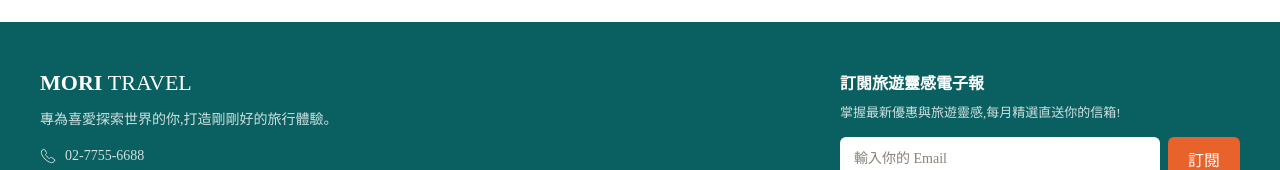
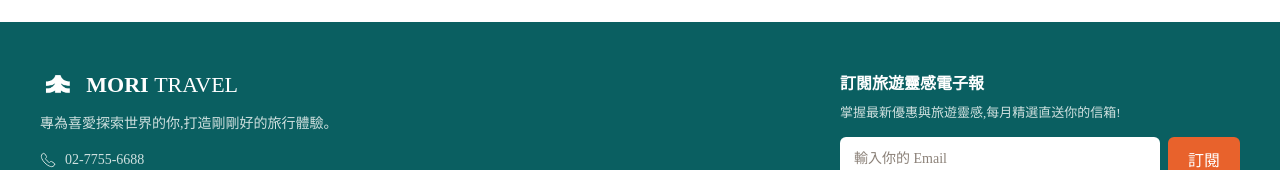
Before and after one commit to johnwei0201/mori-travel, a Vue app: page / in a window 1280 px wide. Shown: the part 1864-2034 px from the top of the page. Built offline with nearby package versions, Linux system fonts and the light colour scheme.

Commit message:
Add the tree mark to the footer wordmark
The mark's teal matches the footer background exactly, so it is filtered
to white rather than shipping a second image file.

```diff
--- a/src/components/layout/Footer.vue
+++ b/src/components/layout/Footer.vue
@@ -1,5 +1,6 @@
 <script setup>
 import AppIcon from '../ui/AppIcon.vue'
+import logoMark from '../../assets/icons/mori_logo.png'
 
 const contacts = [
   { id: 1, icon: 'phone', text: '02-7755-6688' },
@@ -19,7 +20,10 @@ const socials = [
   <footer class="footer">
     <div class="top">
       <div class="brand">
-        <h2 class="logo">MORI <span>TRAVEL</span></h2>
+        <h2 class="logo">
+          <img :src="logoMark" alt="" class="logo-mark" />
+          <span class="logo-name">MORI <span class="logo-travel">TRAVEL</span></span>
+        </h2>
         <p class="desc">專為喜愛探索世界的你,打造剛剛好的旅行體驗。</p>
 
         <div class="contacts">
@@ -72,11 +76,24 @@ const socials = [
 }
 
 .logo {
+  display: flex;
+  align-items: center;
+  gap: 10px;
   font-size: 22px;
   font-weight: 700;
   margin-bottom: 12px;
 }
-.logo span {
+/* logo 本身是深綠,和頁尾底色相同,用濾鏡轉成白色:
+   brightness(0) 先把不透明的像素壓成黑,invert(1) 再翻成白,透明區不受影響 */
+.logo-mark {
+  height: 30px;
+  width: auto;
+  display: block;
+  flex-shrink: 0;
+  filter: brightness(0) invert(1);
+}
+/* 只讓 TRAVEL 變細,不影響外層包住整組字的 .logo-name */
+.logo .logo-travel {
   font-weight: 400;
 }
 
```
